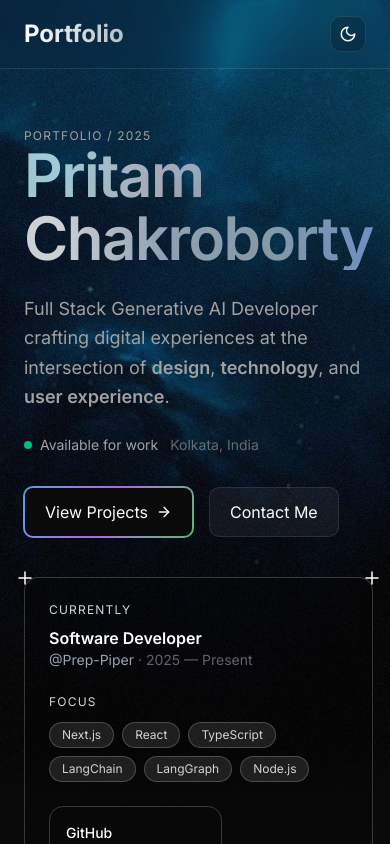
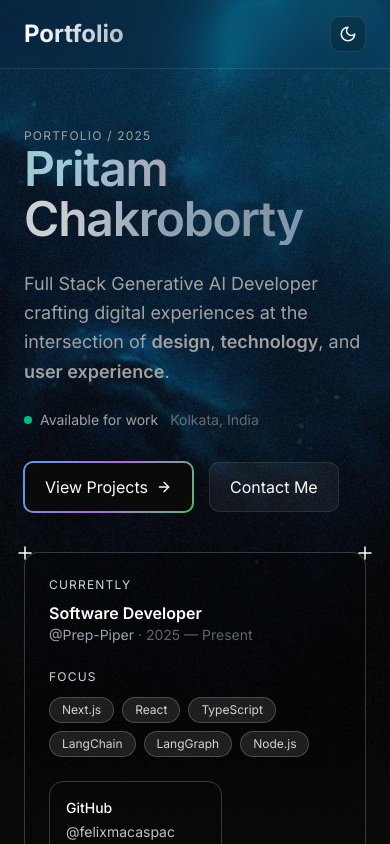
Before and after one commit to anynomous001/generative-ai-portfolio, a Next.js app: page / in a window 390 px wide. Shown: the top 844 px of the page. Built offline with nearby package versions, Linux system fonts and the light colour scheme.

Commit message:
font size updated

```diff
--- a/app/page.tsx
+++ b/app/page.tsx
@@ -80,7 +80,7 @@ export default function HomePage() {
               </h1> */}
 
               <h1
-                className="font-sans font-semibold  text-6xl md:text-[5rem] lg:text-[6rem]lg:text-[75px] leading-[1.05] tracking-tight flex items-center"
+                className="font-sans font-semibold  text-5xl md:text-[5rem] lg:text-[6rem]lg:text-[75px] leading-[1.05] tracking-tight flex items-center"
                 style={{
                   background: "linear-gradient(90deg, rgba(185,230,240,0.85) 10%, rgba(234,224,236,0.7) 40%, rgba(255,255,255,0.5) 60%, rgba(180,203,230,0.85) 90%)",
                   WebkitBackgroundClip: "text",
@@ -91,7 +91,7 @@ export default function HomePage() {
                 <span className="block">Pritam</span>
 
               </h1>
-              <h1 className="font-sans font-semibold  text-6xl md:text-[5rem] lg:text-[6rem]lg:text-[75px] leading-[1.05] tracking-tight flex items-center"
+              <h1 className="font-sans font-semibold  text-5xl md:text-[5rem] lg:text-[6rem]lg:text-[75px] leading-[1.05] tracking-tight flex items-center"
                 style={{
                   background: "linear-gradient(90deg, rgba(255,255,255,0.8) 10%, rgba(202,218,232,0.7) 40%, rgba(217,227,233,0.6) 70%, rgba(121,156,210,0.9) 100%)",
                   WebkitBackgroundClip: "text",
```
